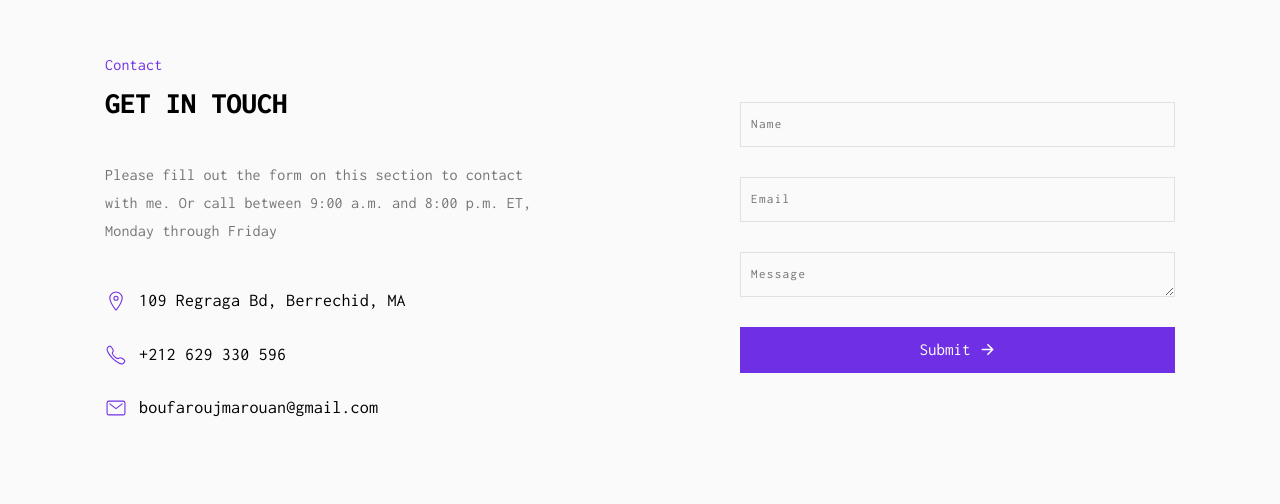
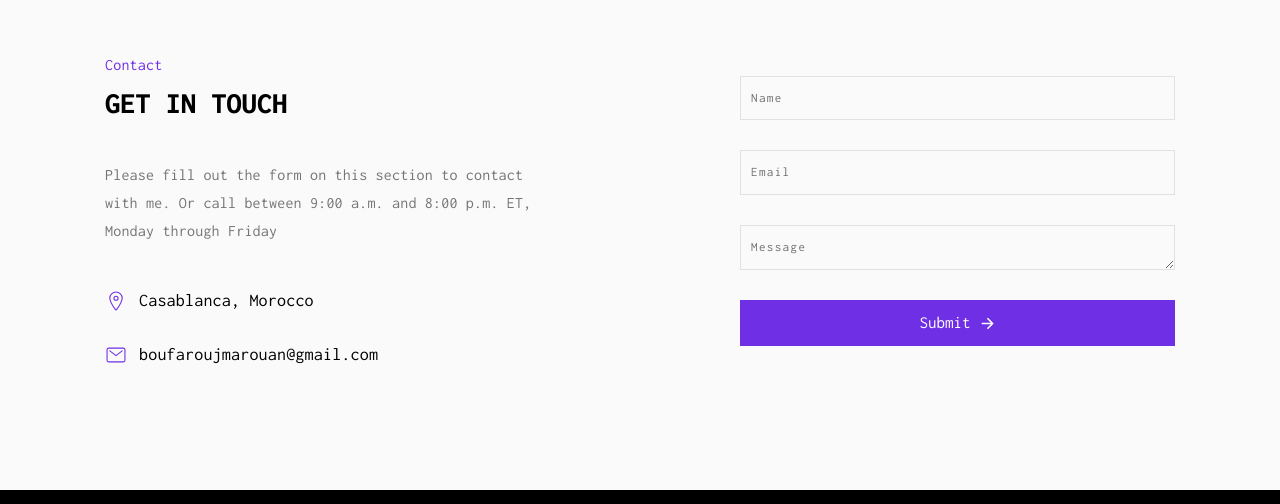
Before and after one commit to MarouaneBouf/marouane_portfolio, a plain HTML site: page home.html in a window 1280 px wide. Shown: the part 2970-3474 px from the top of the page. Drawn offline with nearby package versions, Linux system fonts and the light colour scheme.

Commit message:
Update home.html

```diff
--- a/home.html
+++ b/home.html
@@ -383,14 +383,8 @@
                 <ion-icon name="location-outline" aria-hidden="true"></ion-icon>
 
                 <address class="contact-link">
-                  109 Regraga Bd, Berrechid, MA
+                  Casablanca, Morocco
                 </address>
-              </li>
-
-              <li class="contact-item">
-                <ion-icon name="call-outline" aria-hidden="true"></ion-icon>
-
-                <a href="tel:+212629330596" class="contact-link">+212 629 330 596</a>
               </li>
 
               <li class="contact-item">
```
